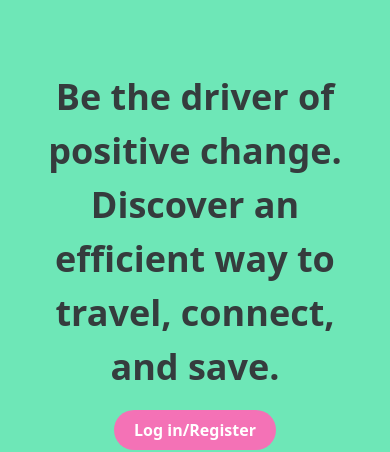
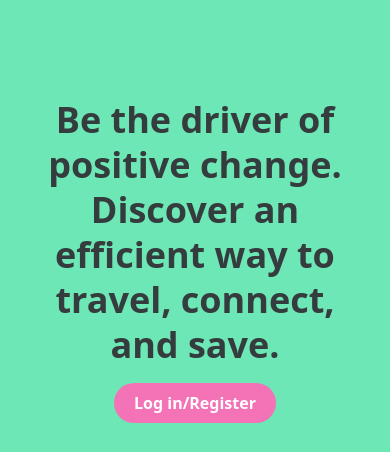
Before and after one commit to Technigo/final-boiler-plate-monorepo, a React (Vite) app in the folder frontend/: page / in a window 390 px wide. Shown: the part 669-1121 px from the top of the page. Built offline with nearby package versions, Linux system fonts and the light colour scheme; no server answers.

Commit message:
Css in Hero

```diff
--- a/frontend/src/components/Hero.jsx
+++ b/frontend/src/components/Hero.jsx
@@ -5,7 +5,7 @@ export const Hero = () => {
     <div className="relative bg-cover bg-center h-screen flex items-center justify-center p-8">
       <div className="absolute inset-0 bg-emerald-300"></div>
       <div className="max-w-4xl mx-auto text-white text-center z-10">
-        <h1 className="text-primary text-4xl sm:text-6xl font-bold mb-4 leading-normal">
+        <h1 className="text-primary text-4xl sm:text-6xl font-bold mb-4 leading-tight">
           Be the driver of positive change. Discover an efficient way to travel,
           connect, and save.{" "}
         </h1>
```
